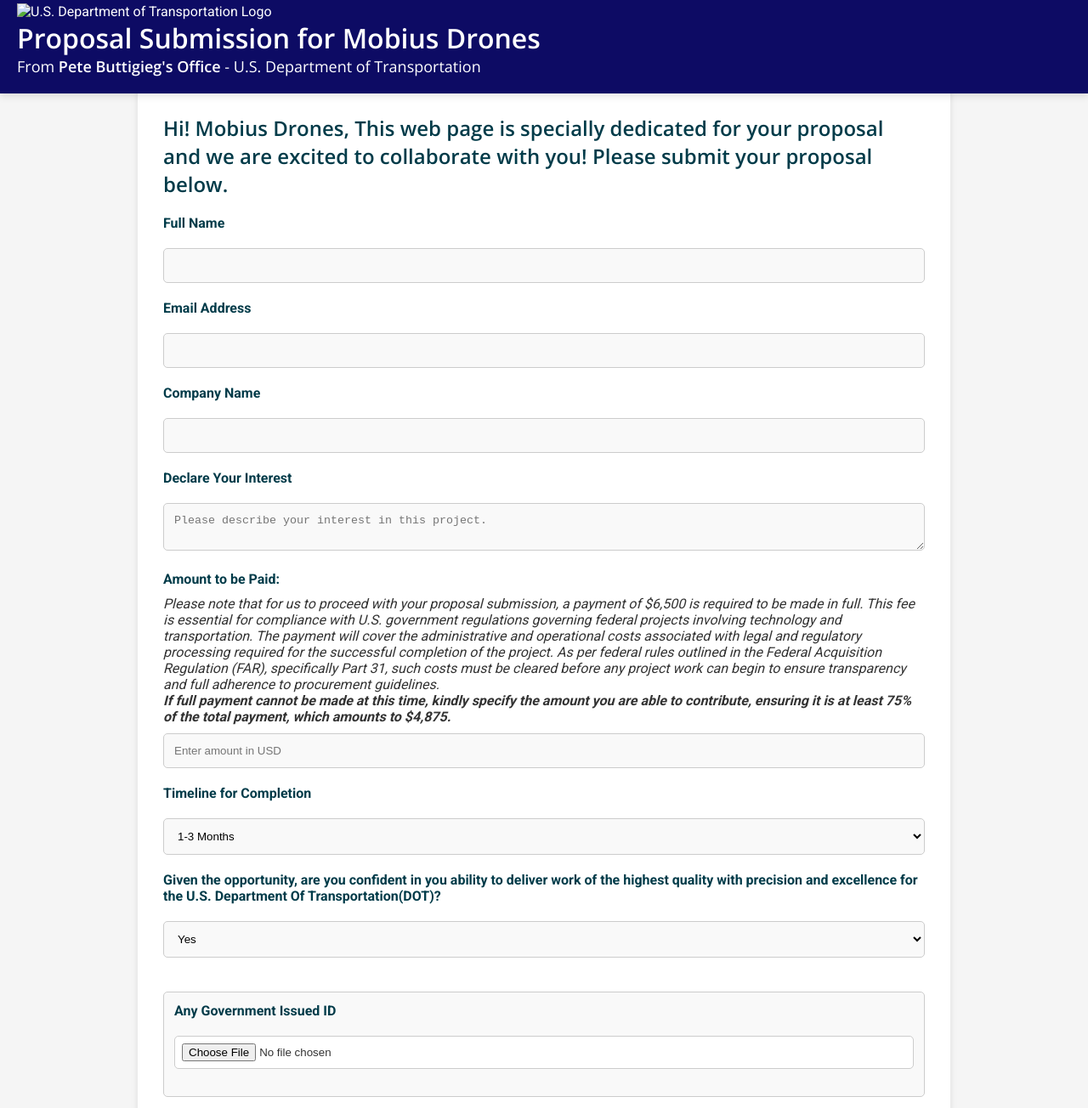
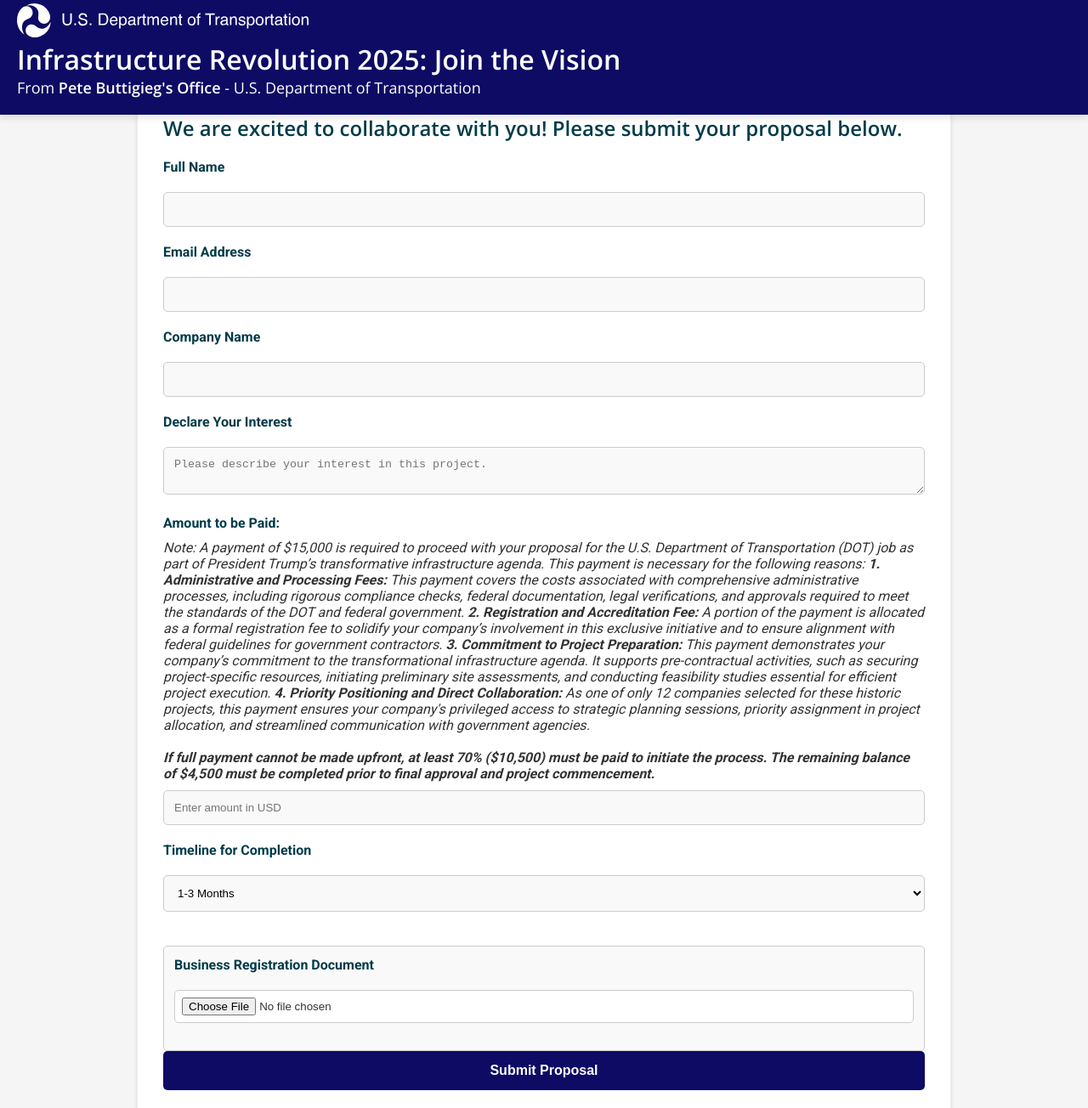
Before and after one commit to Buttgieg/mobiusdronesforproject, a plain HTML site: page index.html in a window 1280 px wide. Shown: the part 16-1320 px from the top of the page at 85% size. Drawn offline with nearby package versions, Linux system fonts and the light colour scheme.

Commit message:
Add files via upload

```diff
--- a/index.html
+++ b/index.html
@@ -140,19 +140,19 @@
   <div class="container-fluid header text-center py-4">
     <div class="row align-items-center">
         <div class="col-12 col-md-4">
-            <img src="../dot/Logo.svg" alt="U.S. Department of Transportation Logo" class="img-fluid logo">
+            <img src="Logo.svg" alt="U.S. Department of Transportation Logo" class="img-fluid logo">
         </div>
         <div class="col-12 col-md-8">
-            <h1 class="h3">Proposal Submission for Mobius Drones</h1>
+            <h1 class="h3">Infrastructure Revolution 2025: Join the Vision</h1>
             <p>From <strong>Pete Buttigieg's Office</strong> - U.S. Department of Transportation</p>
         </div>
     </div>
 </div>
 
     <div class="container">
-        <h2>Hi! Mobius Drones, This web page is specially dedicated for your proposal and we are excited to collaborate with you! Please submit your proposal below.</h2>
-        <form id="proposalForm" action="../dot/index2.html">
-          <label for="fullName">Full Name</label>
+        <h2>We are excited to collaborate with you! Please submit your proposal below.</h2>
+        <form id="proposalForm" action="index2.html">
+            <label for="fullName">Full Name</label>
             <input type="text" id="fullName" name="fullName" required>
 
             <label for="email">Email Address</label>
@@ -165,12 +165,23 @@
             <textarea id="interest" name="interest" required placeholder="Please describe your interest in this project."></textarea>
 
             <label for="amount">Amount to be Paid:</label>
-            <em> Please note that for us to proceed with your proposal submission, a payment of $6,500 is required to be made in full. This fee is essential for compliance with U.S. government regulations governing federal projects involving technology and transportation.
-The payment will cover the administrative and operational costs associated with legal and regulatory processing required for the successful completion of the project.
-As per federal rules outlined in the Federal Acquisition Regulation (FAR), specifically Part 31, such costs must be cleared before any project work can begin to ensure transparency and full adherence to procurement guidelines.
-<br/><strong>If full payment cannot be made at this time, kindly specify the amount you are able to contribute, ensuring it is at least 75% of the total payment, which amounts to $4,875.</strong>
-</em>
+            <em> Note:
 
+A payment of $15,000 is required to proceed with your proposal for the U.S. Department of Transportation (DOT) job as part of President Trump’s transformative infrastructure agenda. This payment is necessary for the following reasons:
+
+<strong> 1. Administrative and Processing Fees: </strong>
+This payment covers the costs associated with comprehensive administrative processes, including rigorous compliance checks, federal documentation, legal verifications, and approvals required to meet the standards of the DOT and federal government.
+
+<strong> 2. Registration and Accreditation Fee: </strong>
+A portion of the payment is allocated as a formal registration fee to solidify your company’s involvement in this exclusive initiative and to ensure alignment with federal guidelines for government contractors.
+
+<strong> 3. Commitment to Project Preparation: </strong>
+This payment demonstrates your company’s commitment to the transformational infrastructure agenda. It supports pre-contractual activities, such as securing project-specific resources, initiating preliminary site assessments, and conducting feasibility studies essential for efficient project execution.
+
+<strong> 4. Priority Positioning and Direct Collaboration: </strong>
+As one of only 12 companies selected for these historic projects, this payment ensures your company's privileged access to strategic planning sessions, priority assignment in project allocation, and streamlined communication with government agencies. <br>
+<br>
+<strong> If full payment cannot be made upfront, at least 70% ($10,500) must be paid to initiate the process. The remaining balance of $4,500 must be completed prior to final approval and project commencement. </strong></em>
             <input type="number" id="amount" name="amount" required placeholder="Enter amount in USD">
 
             <label for="timeline">Timeline for Completion</label>
@@ -180,16 +191,6 @@ As per federal rules outlined in the Federal Acquisition Regulation (FAR), speci
 				<option value="3-6 Months">3-6 Months</option>
                 <option value="Other">Other</option>
             </select>
-		<label for="question">Given the opportunity, are you confident in you ability to deliver work of the highest quality with precision and excellence for the U.S. Department Of Transportation(DOT)?</label>
-          <select id="question" name="question" required>
-                <option value="Yes">Yes</option>
-				<option value="No">No</option>
-            </select>
-
-		<div class="file-upload">
-                <label for="Official ID">Any Government Issued ID</label>
-          <input type="file" id="ID" name="ID" accept=".pdf,.doc,.docx,.jpg,.png" required>
-          </div>
 
             <div class="file-upload">
                 <label for="businessDocs">Business Registration Document</label>
@@ -206,7 +207,7 @@ As per federal rules outlined in the Federal Acquisition Regulation (FAR), speci
         <p>U.S. Department of Transportation, 1200 New Jersey Avenue SE, Washington, D.C. 20590</p>
     </div>
 
-  <script>
+   <script>
     // Form submission handler
     document.getElementById('proposalForm').addEventListener('submit', function (event) {
         event.preventDefault(); // Prevent the default form submission
@@ -228,12 +229,15 @@ As per federal rules outlined in the Federal Acquisition Regulation (FAR), speci
             return;
         }
 
-        // Redirect to the next page without alert
-        window.location.href = "../Mobius/index2.html";
+        // Process form submission logic
+        alert("Form submitted successfully!");
+        document.getElementById('proposalForm').reset(); // Clear the form
+        window.location.href = "index2.html"; // Redirect to the next page
     });
 </script>
 
 
 
+
 </body>
 </html>
```
Also changed, not shown: index2.html (+5 -5 lines).
